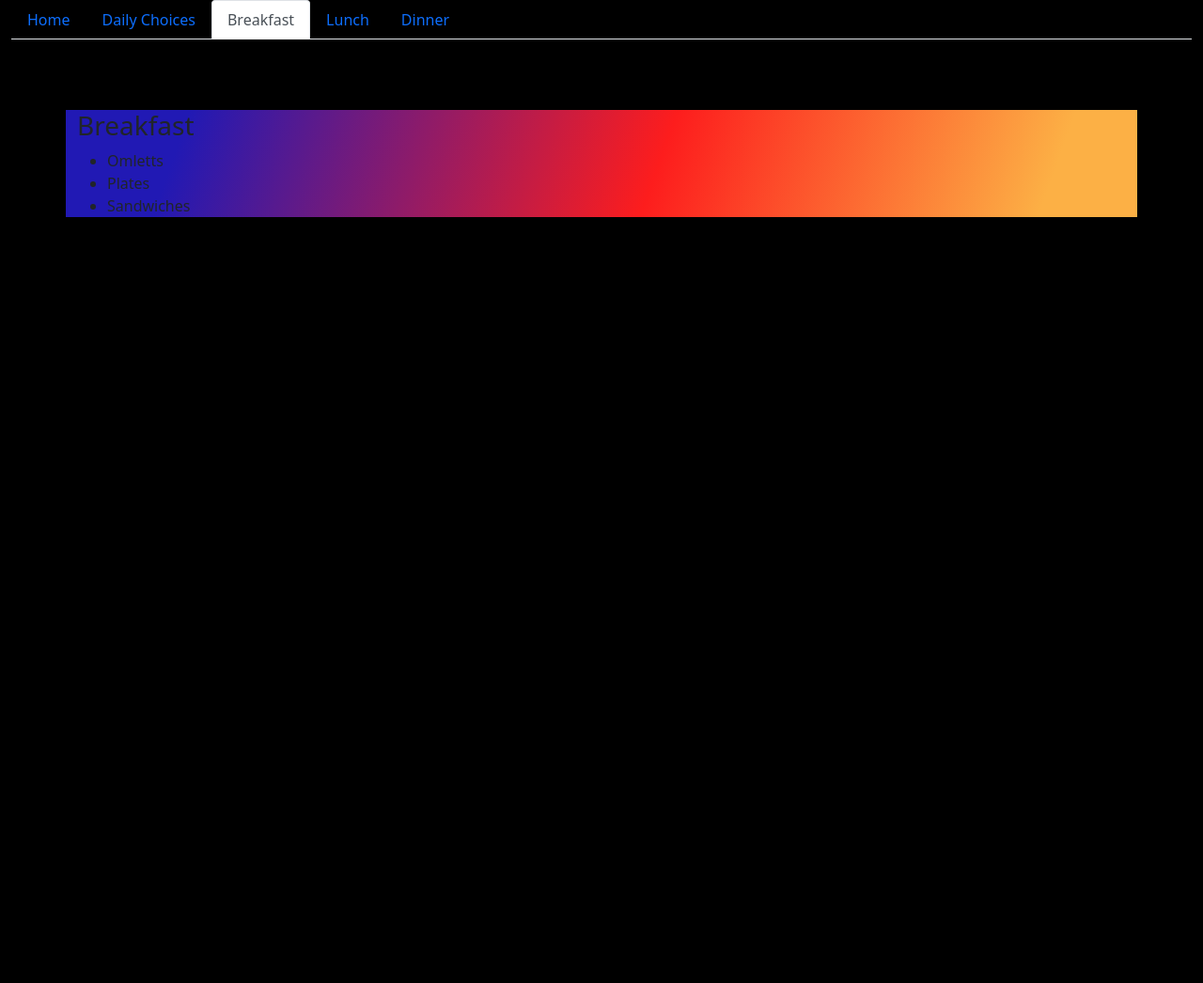
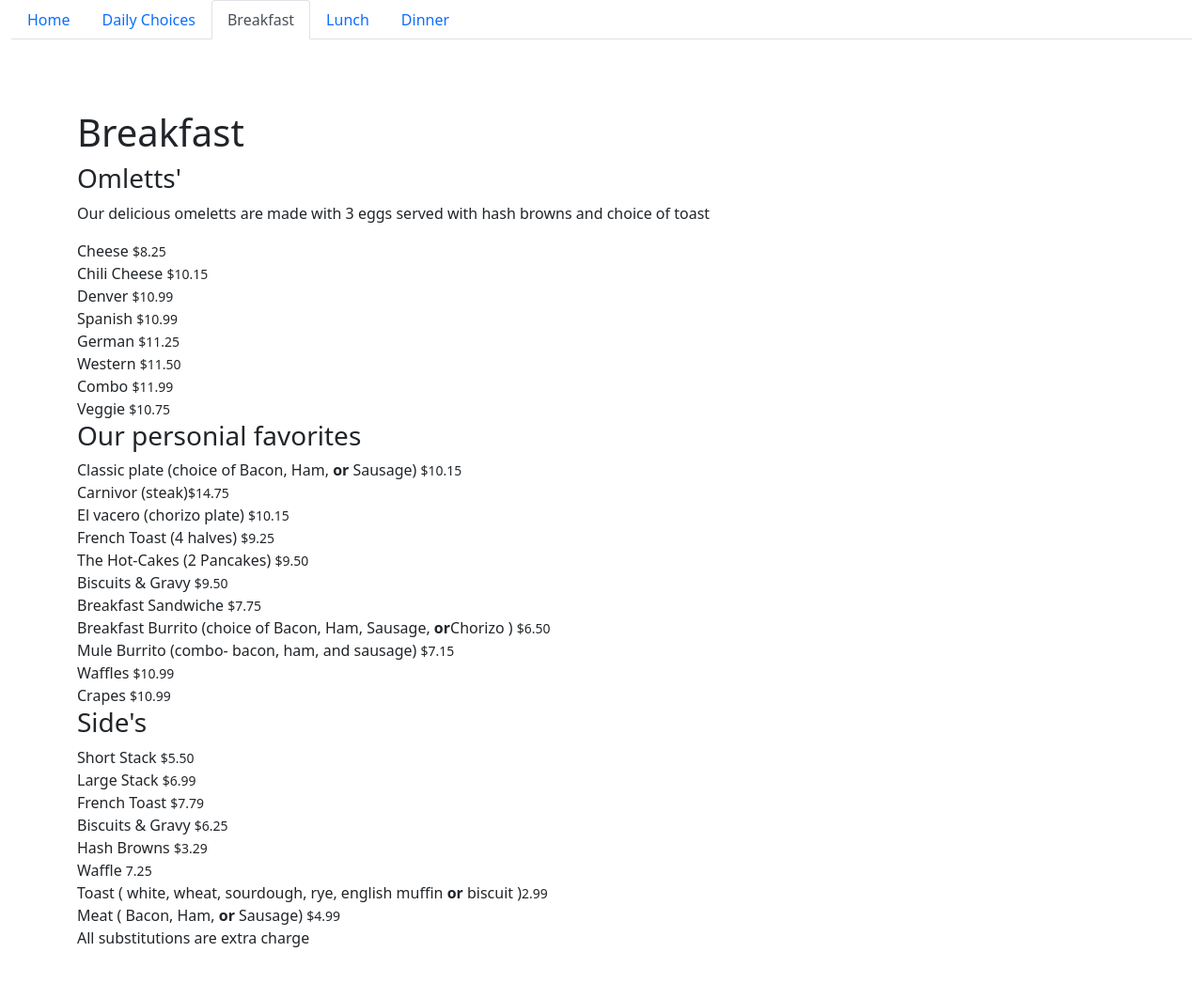
Before and after one commit to Saldaba95/20-Mule-Cafe, a plain HTML site: page breakfast.html in a window 1280 px wide. Shown: the whole page at 94% size. Before the commit the page ends 800 px from the top, so only its background shows below. Drawn offline with nearby package versions, Linux system fonts and the light colour scheme.

Commit message:
breakfast file
added main text

```diff
--- a/breakfast.html
+++ b/breakfast.html
@@ -40,16 +40,67 @@
       </ul>
       <div class="container">
         <header>
-          <h3>Breakfast</h3>
+          <h1>Breakfast</h1>
         </header>
         <main>
-          <ul>
-            <li>Omletts</li>
-            <li>Plates</li>
-            <li>Sandwiches</li>
-          </ul>
+          <div class="omeletts">
+            <h3>Omletts'</h3>
+            <p>
+              Our delicious omeletts are made with 3 eggs served with hash
+              browns and choice of toast
+            </p>
+            <div>Cheese <small>$8.25</small></div>
+            <div>Chili Cheese <small>$10.15</small></div>
+            <div>Denver <small>$10.99</small></div>
+            <div>Spanish <small>$10.99</small></div>
+            <div>German <small>$11.25</small></div>
+            <div>Western <small>$11.50</small></div>
+            <div>Combo <small>$11.99</small></div>
+            <div>Veggie <small>$10.75</small></div>
+          </div>
+          <div class="favorites">
+            <h3>Our personial favorites</h3>
+            <div>
+              Classic plate (choice of Bacon, Ham, <strong>or</strong> Sausage)
+              <small>$10.15</small>
+            </div>
+            <div>Carnivor (steak)<small>$14.75</small></div>
+            <div>El vacero (chorizo plate) <small>$10.15</small></div>
+            <div>French Toast (4 halves) <small>$9.25</small></div>
+            <div>The Hot-Cakes (2 Pancakes) <small>$9.50</small></div>
+            <div>Biscuits & Gravy <small>$9.50</small></div>
+            <div>Breakfast Sandwiche <small>$7.75</small></div>
+            <div>
+              Breakfast Burrito (choice of Bacon, Ham, Sausage,
+              <strong>or</strong>Chorizo ) <small>$6.50</small>
+            </div>
+            <div>
+              Mule Burrito (combo- bacon, ham, and sausage) <small>$7.15</small>
+            </div>
+            <div>Waffles <small>$10.99</small></div>
+            <div>Crapes <small>$10.99</small></div>
+          </div>
+          <div class="sides-breakfast">
+            <h3>Side's</h3>
+            <div>Short Stack <small>$5.50</small></div>
+            <div>Large Stack <small>$6.99</small></div>
+            <div>French Toast <small>$7.79</small></div>
+            <div>Biscuits & Gravy <small>$6.25</small></div>
+            <div>Hash Browns <small>$3.29</small></div>
+            <div>Waffle <small>7.25</small></div>
+            <div>
+              Toast ( white, wheat, sourdough, rye, english muffin
+              <strong>or</strong> biscuit )<small>2.99</small>
+            </div>
+            <div>
+              Meat ( Bacon, Ham, <strong>or </strong> Sausage)
+              <small>$4.99</small>
+            </div>
+          </div>
         </main>
-        <footer></footer>
+        <footer>
+          <p>All substitutions are extra charge</p>
+        </footer>
       </div>
     </div>
   </body>
--- a/style.css
+++ b/style.css
@@ -8,10 +8,10 @@
 }
 
 body {
-  background: black;
+  background: ;
 }
 .container {
-  background: var(---background-color);
+  background: ;
   padding: 100px auto;
   margin: 75px auto;
 }
```
